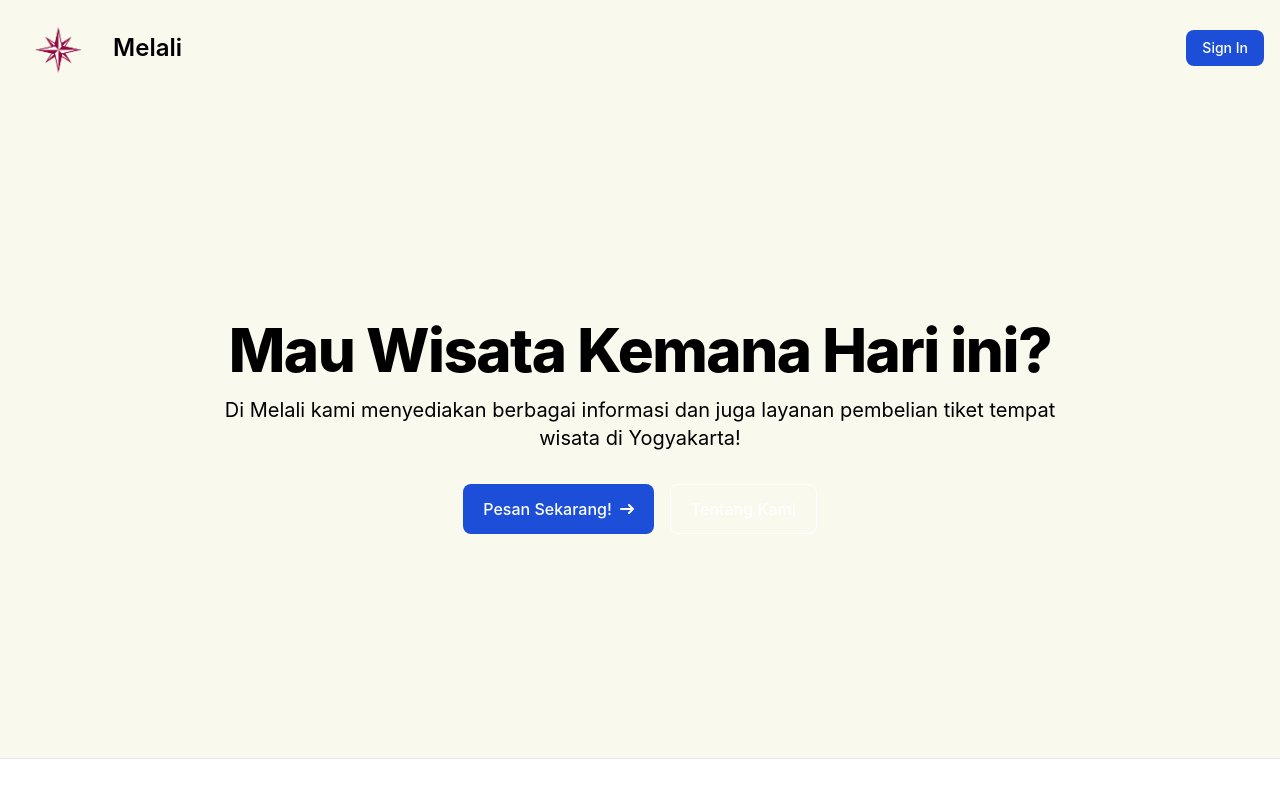
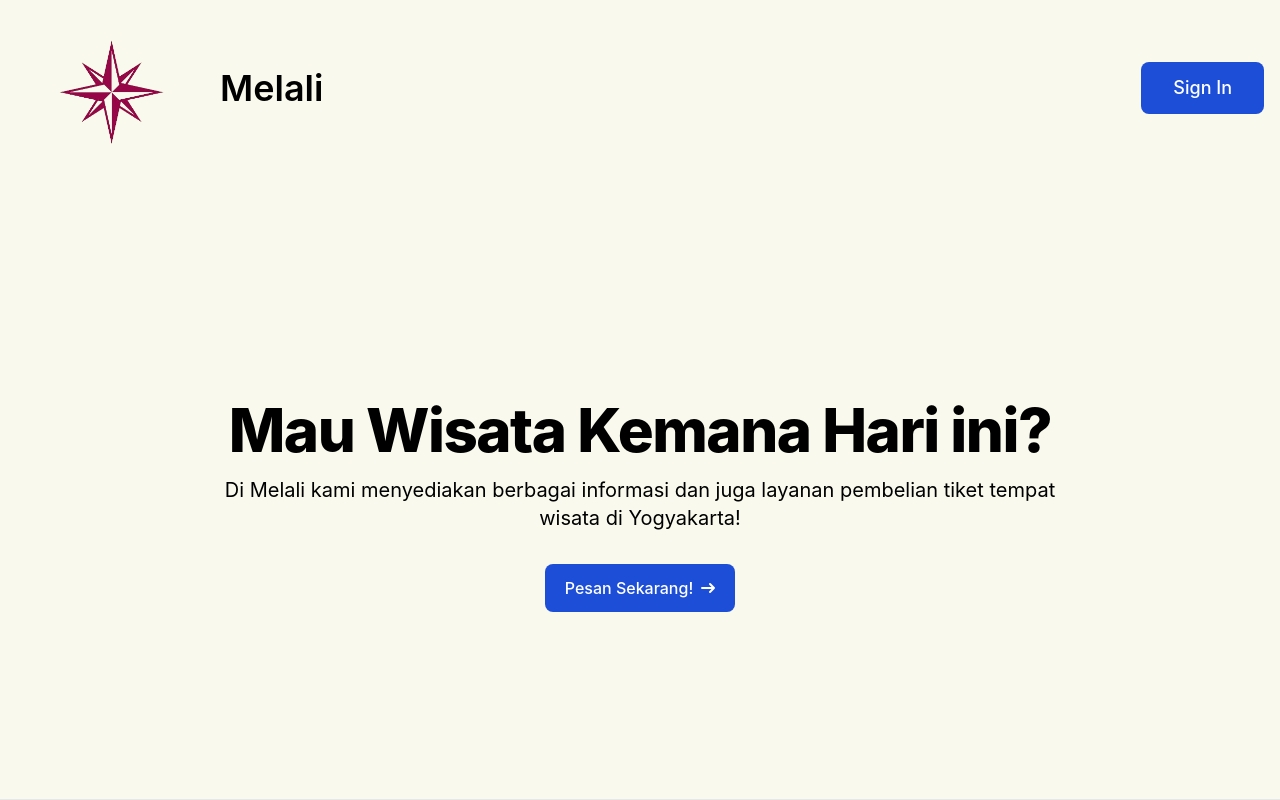
Before and after one commit to GPadaka19/Melali_Single, a website: page public/index.html in a window 1280 px wide. Drawn offline with Linux system fonts and the light colour scheme; files whose address does not match are found by name.

```diff
--- a/package.json
+++ b/package.json
@@ -5,7 +5,8 @@
   "main": "index.js",
   "scripts": {
     "test": "echo \"Error: no test specified\" && exit 1",
-    "dev": "next dev"
+    "dev": "next dev",
+    "daka": "npx tailwindcss -i src/css/input.css -o public/css/style.css --watch"
   },
   "keywords": [],
   "author": "",
--- a/public/index.html
+++ b/public/index.html
@@ -8,14 +8,16 @@
 </head>
 <body>
 
-<nav class="bg-bgCustom fixed w-full h-f z-20 top-0 start-0 border-b border-gray-200 dark:border-gray-600">
+<nav class="bg-bgCustom fixed w-full h-full z-20 top-0 start-0 border-b border-gray-200 dark:border-gray-600">
     <div class="max-w-screen-xl flex flex-wrap items-center justify-between mx-auto p-4">
     <a href="index.html" class="flex items-center space-x-3 rtl:space-x-reverse">
-        <img src="img/logo.png" class="h-16 w-auto" alt="Melali logo">
-        <span class="self-center text-2xl font-semibold whitespace-nowrap dark:text-white">Melali</span>
+        <img src="img/logo.png" class="h-auto w-48" alt="Melali logo">
+        <span class="self-center text-4xl font-semibold whitespace-nowrap dark:text-white">Melali</span>
     </a>
     <div class="flex md:order-2 space-x-3 md:space-x-0 rtl:space-x-reverse">
-        <button type="button" onclick="window.location.href = 'register.html'" class="text-white bg-blue-700 hover:bg-blue-800 focus:ring-4 focus:outline-none focus:ring-blue-300 font-medium rounded-lg text-sm px-4 py-2 text-center dark:bg-blue-600 dark:hover:bg-blue-700 dark:focus:ring-blue-800">Sign In</button>
+        <button type="button" onclick="window.location.href = 'register.html'" class="text-white bg-blue-700 hover:bg-blue-800 focus:ring-4 focus:outline-none focus:ring-blue-300 font-medium rounded-lg text-lg px-8 py-3 ml-4 text-center dark:bg-blue-600 dark:hover:bg-blue-700 dark:focus:ring-blue-800">
+            Sign In
+        </button>
         <button data-collapse-toggle="navbar-sticky" type="button" class="inline-flex items-center p-2 w-10 h-10 justify-center text-sm text-gray-500 rounded-lg md:hidden hover:bg-gray-100 focus:outline-none focus:ring-2 focus:ring-gray-200 dark:text-gray-400 dark:hover:bg-gray-700 dark:focus:ring-gray-600" aria-controls="navbar-sticky" aria-expanded="false">
             <span class="sr-only">Open main menu</span>
             <svg class="w-5 h-5" aria-hidden="true" xmlns="http://www.w3.org/2000/svg" fill="none" viewBox="0 0 17 14">
@@ -29,15 +31,12 @@
     <div class="px-4 mx-auto max-w-screen-xl text-center py-24 lg:py-56">
         <h1 class="mb-4 text-4xl font-extrabold tracking-tight leading-none text-black md:text-5xl lg:text-6xl">Mau Wisata Kemana Hari ini?</h1>
         <p class="mb-8 text-lg font-normal text-black lg:text-xl sm:px-16 lg:px-48">Di Melali kami menyediakan berbagai informasi dan juga layanan pembelian tiket tempat wisata di Yogyakarta! </p>
-        <div class="flex flex-col space-y-4 sm:flex-row sm:justify-center sm:space-y-0">
+        <div class="flex flex-col space-y-4 sm:flex-row sm:justify-center sm:space-y-0 mx-auto">
             <a href="#" id="openhome" class="inline-flex justify-center items-center py-3 px-5 text-base font-medium text-center text-white rounded-lg bg-blue-700 hover:bg-blue-800 focus:ring-4 focus:ring-blue-300 dark:focus:ring-blue-900">
               Pesan Sekarang!
               <svg class="w-3.5 h-3.5 ms-2 rtl:rotate-180" aria-hidden="true" xmlns="http://www.w3.org/2000/svg" fill="none" viewBox="0 0 14 10">
                 <path stroke="currentColor" stroke-linecap="round" stroke-linejoin="round" stroke-width="2" d="M1 5h12m0 0L9 1m4 4L9 9"/>
               </svg>
-            </a>
-            <a href="#" class="inline-flex justify-center hover:text-gray-900 items-center py-3 px-5 sm:ms-4 text-base font-medium text-center text-white rounded-lg border border-white hover:bg-gray-100 focus:ring-4 focus:ring-gray-400">
-                Tentang Kami
             </a>
         </div>
     </div>
--- a/tailwind.config.js
+++ b/tailwind.config.js
@@ -5,7 +5,8 @@
     extend: {
       colors: {
         primary: {"50":"#faf5ff","100":"#f3e8ff","200":"#e9d5ff","300":"#d8b4fe","400":"#c084fc","500":"#a855f7","600":"#9333ea","700":"#7e22ce","800":"#6b21a8","900":"#581c87","950":"#3b0764"},
-        bgCustom:"#faf9ed"
+        bgCustom:"#faf9ed",
+        orgCustom:"#f66f4d"
         // Menambahkan warna primer dengan kode yang telah ditentukan
       },
       fontFamily: {
```
Also changed, not shown: public/register.html (+6 -6 lines), public/css/style.css, public/img/logo.png (added). Lines whose indentation alone changed are shown as unchanged.
